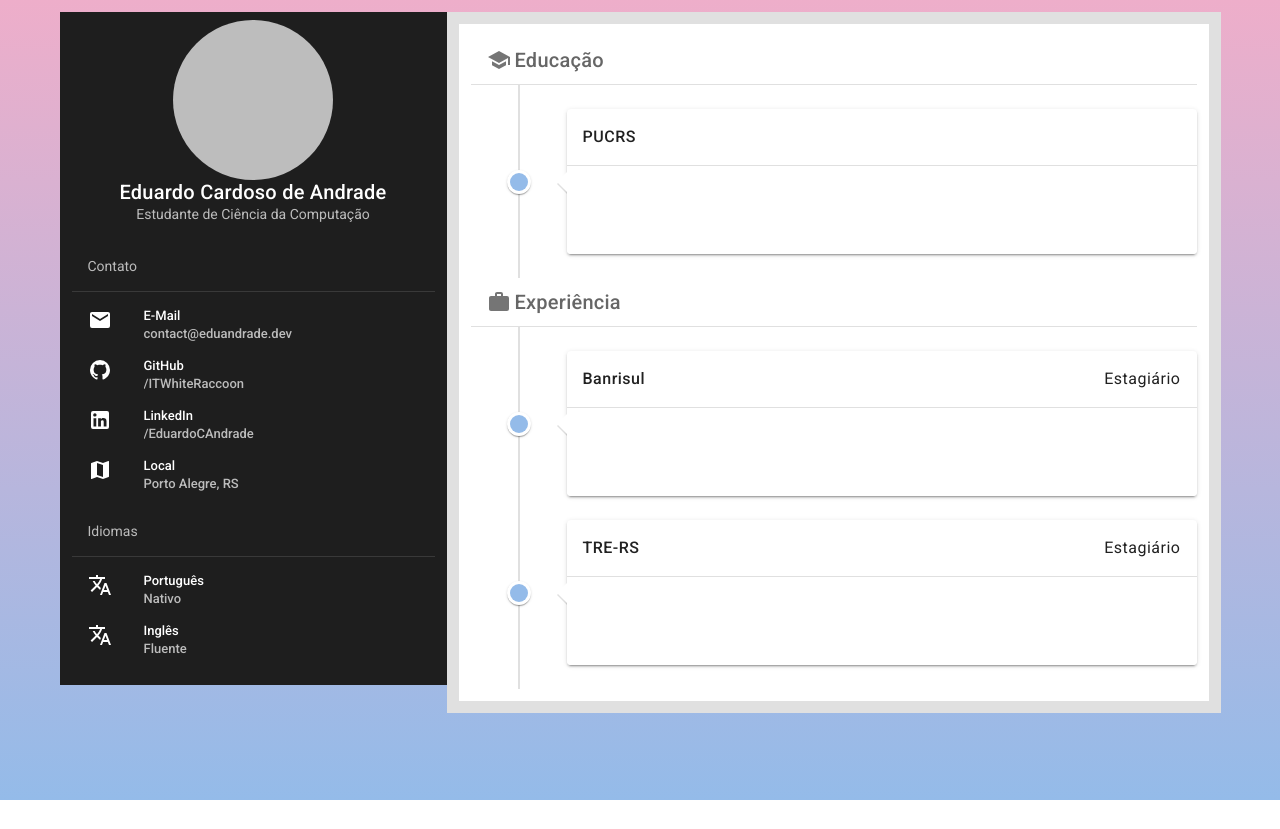
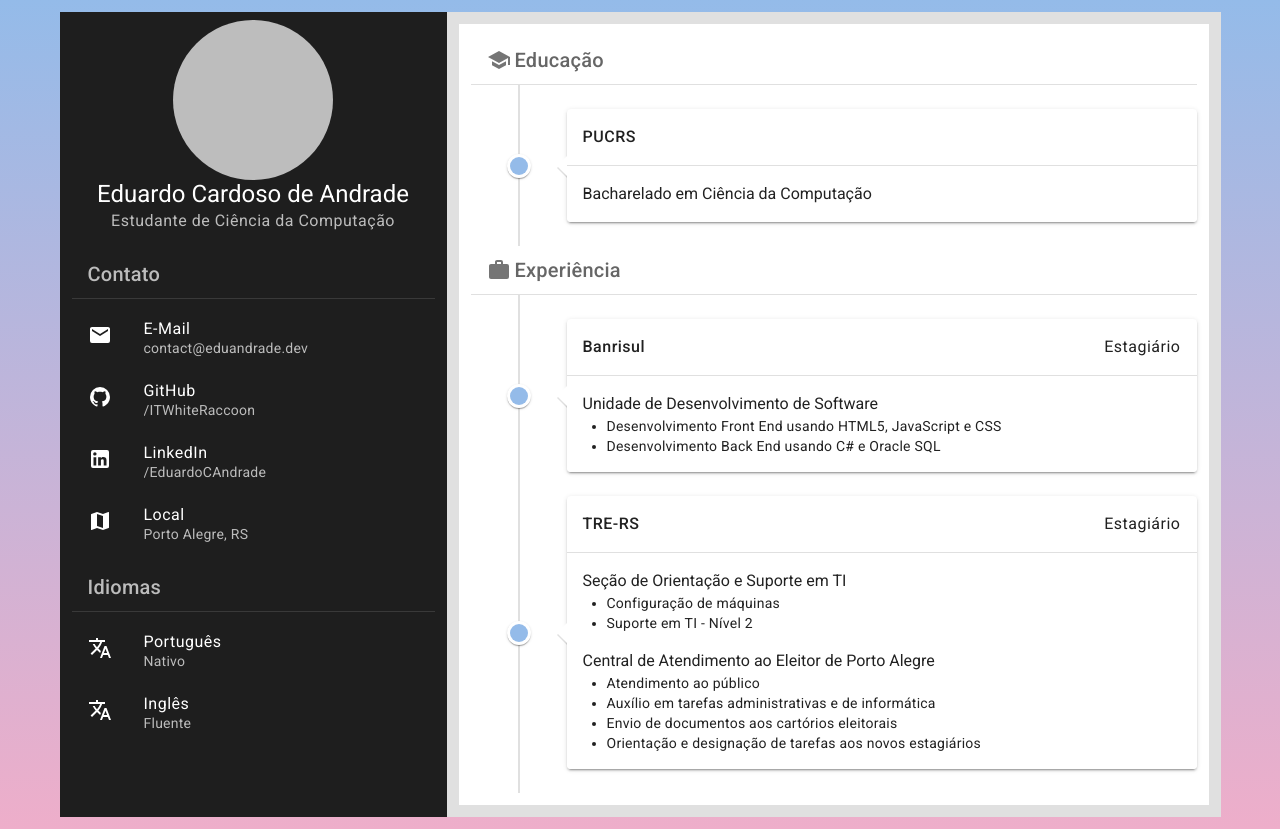
Before and after one commit to ITWhiteRaccoon/itwhiteraccoon.github.io, a Vue app: page / in a window 1280 px wide. Before the commit the page ends 800 px from the top, so only its background shows below. Built offline with nearby package versions, Linux system fonts and the light colour scheme.

Commit message:
basics ready
Curriculum part is ready, still need to separate code into components and add a list of projects.

```diff
--- a/public/index.html
+++ b/public/index.html
@@ -5,10 +5,10 @@
 	<meta http-equiv="X-UA-Compatible" content="IE=edge">
 	<meta name="apple-mobile-web-app-title" content="Edu Andrade">
 	<meta name="application-name" content="Edu Andrade">
-    <meta name="msapplication-TileColor" content="#464655">
+	<meta name="msapplication-TileColor" content="#94bbe9">
 	<meta name="msapplication-TileImage" content="<%= BASE_URL %>mstile-144x144.png">
 	<meta name="msapplication-config" content="<%= BASE_URL %>browserconfig.xml">
-    <meta name="theme-color" content="#464655">
+	<meta name="theme-color" content="#94bbe9">
 	<meta name="viewport" content="width=device-width,initial-scale=1.0">
 	<link rel="apple-touch-icon" sizes="180x180" href="<%= BASE_URL %>apple-touch-icon.png">
 	<link rel="icon" type="image/png" sizes="32x32" href="<%= BASE_URL %>favicon-32x32.png">
--- a/src/App.vue
+++ b/src/App.vue
@@ -3,7 +3,7 @@
 		<v-container>
 			<v-row align="stretch" justify="center" no-gutters>
 				<v-col sm="5" md="4" xl="3">
-					<v-card dark tile flat>
+					<v-card dark tile flat height="100%">
 						<v-container>
 							<v-list class="text-center">
 								<v-list-item>
@@ -17,22 +17,26 @@
 								</v-list-item>
 								<v-list-item>
 									<v-list-item-content>
-										<v-list-item-title class="title">Eduardo Cardoso de Andrade</v-list-item-title>
-										<v-list-item-subtitle>Estudante de Ciência da Computação</v-list-item-subtitle>
+										<v-list-item-title class="title text-h5">Eduardo Cardoso de Andrade
+										</v-list-item-title>
+										<v-list-item-subtitle class="body-1">Estudante de Ciência da Computação
+										</v-list-item-subtitle>
 									</v-list-item-content>
 								</v-list-item>
 							</v-list>
 							<div v-for="section in contact" :key="section.title">
-								<v-subheader>{{section.title}}</v-subheader>
+								<v-subheader class="text-h6">{{section.title}}</v-subheader>
 								<v-divider></v-divider>
-								<v-list dense shaped>
-									<v-list-item v-for="sectionItem in section.data" :key="sectionItem.title" link>
+								<v-list shaped>
+									<v-list-item :href="sectionItem.link" v-for="sectionItem in section.data"
+									             :key="sectionItem.title" link>
 										<v-list-item-icon>
 											<v-icon>{{sectionItem.icon}}</v-icon>
 										</v-list-item-icon>
 										<v-list-item-content>
-											<v-list-item-title>{{sectionItem.title}}</v-list-item-title>
-											<v-list-item-subtitle>{{sectionItem.subtitle}}</v-list-item-subtitle>
+											<v-list-item-title class="body-1">{{sectionItem.title}}</v-list-item-title>
+											<v-list-item-subtitle class="body-2">{{sectionItem.subtitle}}
+											</v-list-item-subtitle>
 										</v-list-item-content>
 									</v-list-item>
 								</v-list>
@@ -41,7 +45,7 @@
 					</v-card>
 				</v-col>
 				<v-col sm="7" md="8" xl="7">
-					<v-sheet color="grey lighten-2" height="100%">
+					<v-sheet color="grey lighten-2" height="100%" max-width="800">
 						<v-container>
 							<v-row dense>
 								<v-col>
@@ -66,11 +70,17 @@
 																</span>
 															</v-card-title>
 															<v-divider></v-divider>
-															<v-card-subtitle>
-																<div v-for="item in sectionItem.position"></div>
-															</v-card-subtitle>
 															<v-list dense>
-																<v-list-item></v-list-item>
+																<v-list-item v-for="loc in sectionItem.locations">
+																	<v-list-item-content>{{loc.title}}
+																		<ul>
+																			<li class="body-2"
+																			    v-for="activity in loc.activities">
+																				{{activity}}
+																			</li>
+																		</ul>
+																	</v-list-item-content>
+																</v-list-item>
 															</v-list>
 														</v-card>
 													</v-timeline-item>
@@ -118,7 +128,7 @@
 						{
 							title: 'LinkedIn',
 							subtitle: '/EduardoCAndrade',
-							link: 'http://linkedin.com/in/eduardocandrade/',
+							link: 'https://linkedin.com/in/eduardocandrade/',
 							icon: mdiLinkedin
 						},
 						{
@@ -144,7 +154,7 @@
 					data: [
 						{
 							title: 'PUCRS',
-							location: [{
+							locations: [{
 								title: 'Bacharelado em Ciência da Computação',
 								years: '2017-2023'
 							}]
@@ -158,7 +168,7 @@
 						{
 							title: 'Banrisul',
 							position: 'Estagiário',
-							location: [{
+							locations: [{
 								title: 'Unidade de Desenvolvimento de Software',
 								years: '2019 - Atual',
 								activities: ['Desenvolvimento Front End usando HTML5, JavaScript e CSS',
@@ -169,7 +179,7 @@
 							title: 'TRE-RS',
 							position: 'Estagiário',
 							years: '2016 - 2018',
-							location: [
+							locations: [
 								{
 									title: 'Seção de Orientação e Suporte em TI',
 									activities: ['Configuração de máquinas',
@@ -197,7 +207,7 @@
 
 <style lang="scss">
 	.v-application {
-		background : rgb(238, 174, 202);
-		background : linear-gradient(180deg, rgba(238, 174, 202, 1) 0%, rgba(148, 187, 233, 1) 100%) !important;
+		background : rgb(148, 187, 233);
+		background : linear-gradient(180deg, rgba(148, 187, 233, 1) 0%, rgba(238, 174, 202, 1) 100%) !important;
 	}
 </style>
--- a/vue.config.js
+++ b/vue.config.js
@@ -6,6 +6,12 @@ module.exports = {
 		});
 	},
 
+	devServer: {
+		disableHostCheck: true,
+		host: '0.0.0.0',
+		port: 3000
+	},
+
 	transpileDependencies: [
 		'vuetify'
 	]
```
Lines whose indentation alone changed are shown as unchanged.
